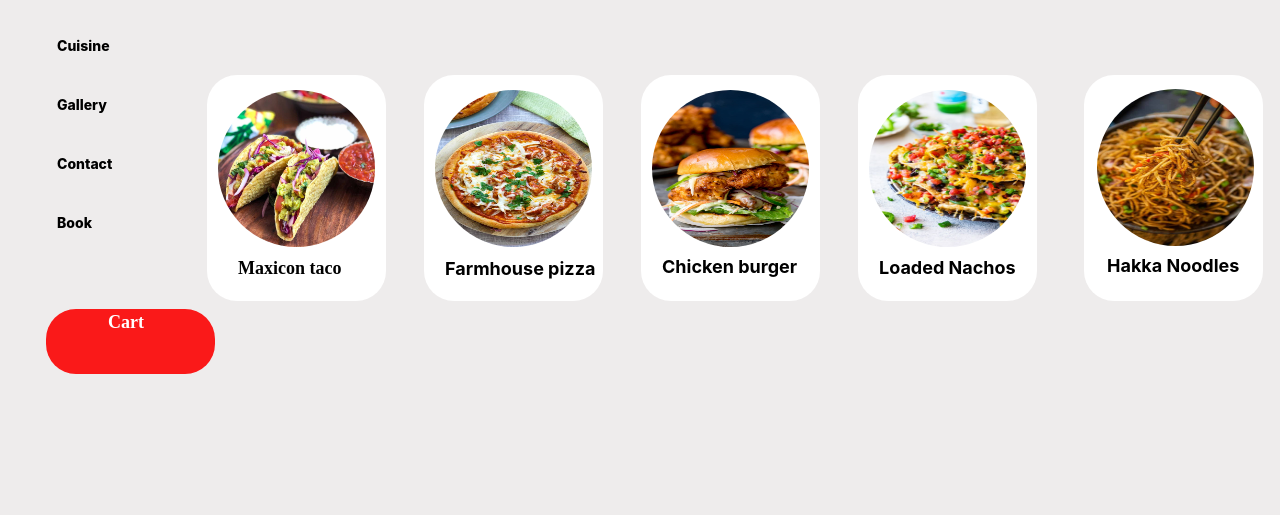
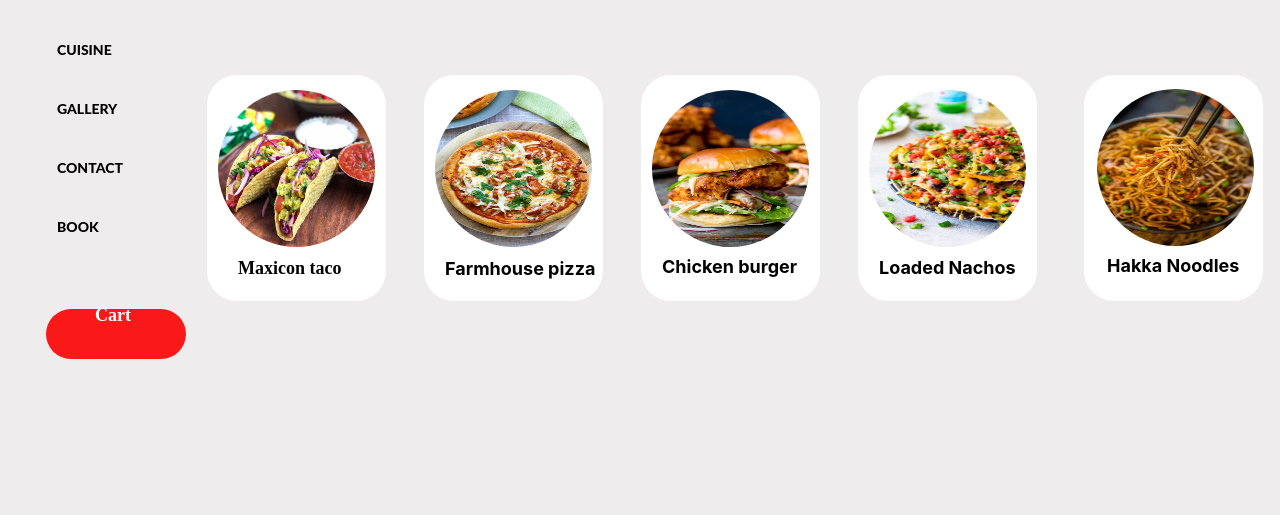
Before and after one commit to Lakheras99/InkoopLandingPage, a plain HTML site: page index.html in a window 1280 px wide. Shown: the part 285-800 px from the top of the page. Drawn offline with nearby package versions, Linux system fonts and the light colour scheme.

Commit message:
Update index.css

```diff
--- a/index.css
+++ b/index.css
@@ -1,3 +1,4 @@
+
 .Lorsen{
     position: absolute;
 width: 107px;
@@ -51,7 +52,7 @@ color: #000000;
 width: 43px;
 height: 0px;
 left: 56px;
-top: 218px;
+top: 205px;
 
 border: 1px solid #FF4E4E;
 }
@@ -432,8 +433,8 @@ border: 2px solid #FA1919;
 }
 .redbutton{
     position: absolute;
-width: 169px;
-height: 65px;
+width: 140px;
+height: 50px;
 left: 46px;
 top: 594px;
 border-radius: 30px;
@@ -444,8 +445,8 @@ background-color: #FA1919;
     position: absolute;
 width: 45px;
 height: 23px;
-left: 108px;
-top: 595px;
+left: 95px;
+top: 588px;
 
 font-family: Roboto Mono;
 font-style: normal;
@@ -456,3 +457,42 @@ line-height: 24px;
 color: #FFFFFF;
 
 }
+ul {
+  display: flex;
+  flex-direction: column;
+  align-items: start;
+  list-style-type: none;
+}
+ul li {
+  padding: 6px 0;
+}
+ul li a {
+  position: relative;
+  display: block;
+  text-decoration: none;
+  font-family: "Lato";
+  font-size: 2rem;;
+  color: #ecf0f1;
+  text-transform: uppercase;
+  padding: 4px 0;
+  transition: 0.5s;
+}
+ul li a::after {
+  position: absolute;
+  content: "";
+  width: 100%;
+  height: 3px;
+  top: 48%;
+  left: 0;
+  background:  #FA1919;
+  transition: transform 0.0s;
+  transform: scaleX(0);
+  transform-origin: right;
+}
+ul li a:hover {
+  color: #95a5a6;
+}
+ul li a:hover::after {
+  transform: scaleX(1);
+  transform-origin: left;
+}
```
